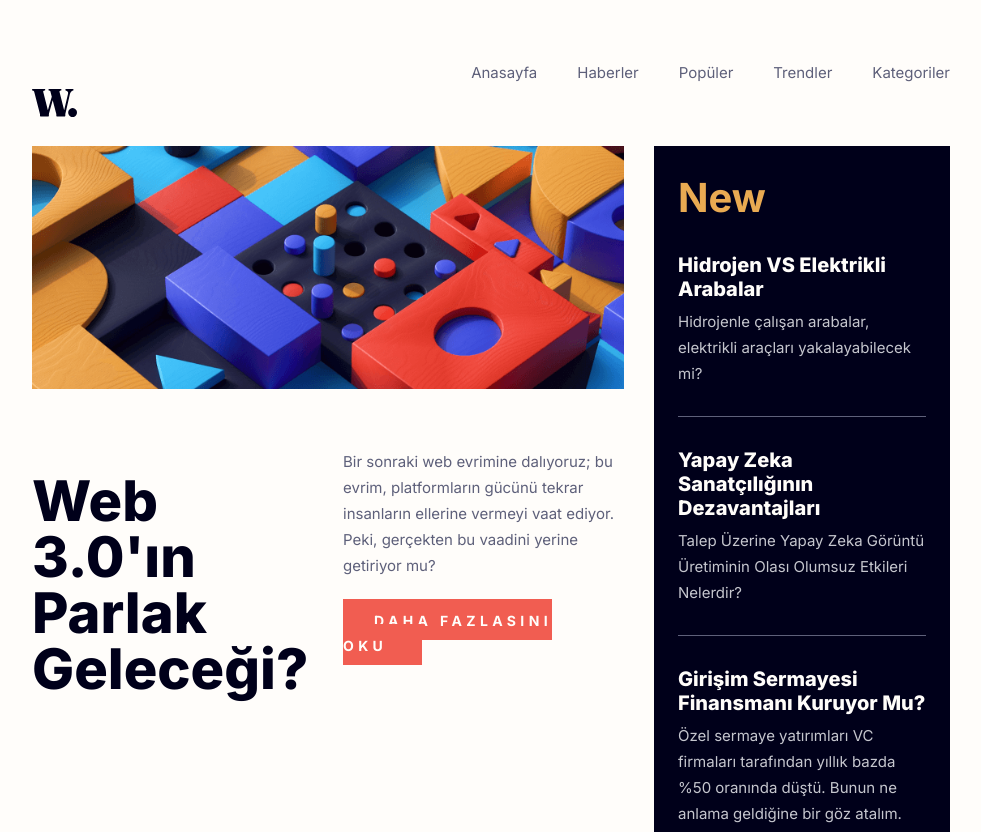
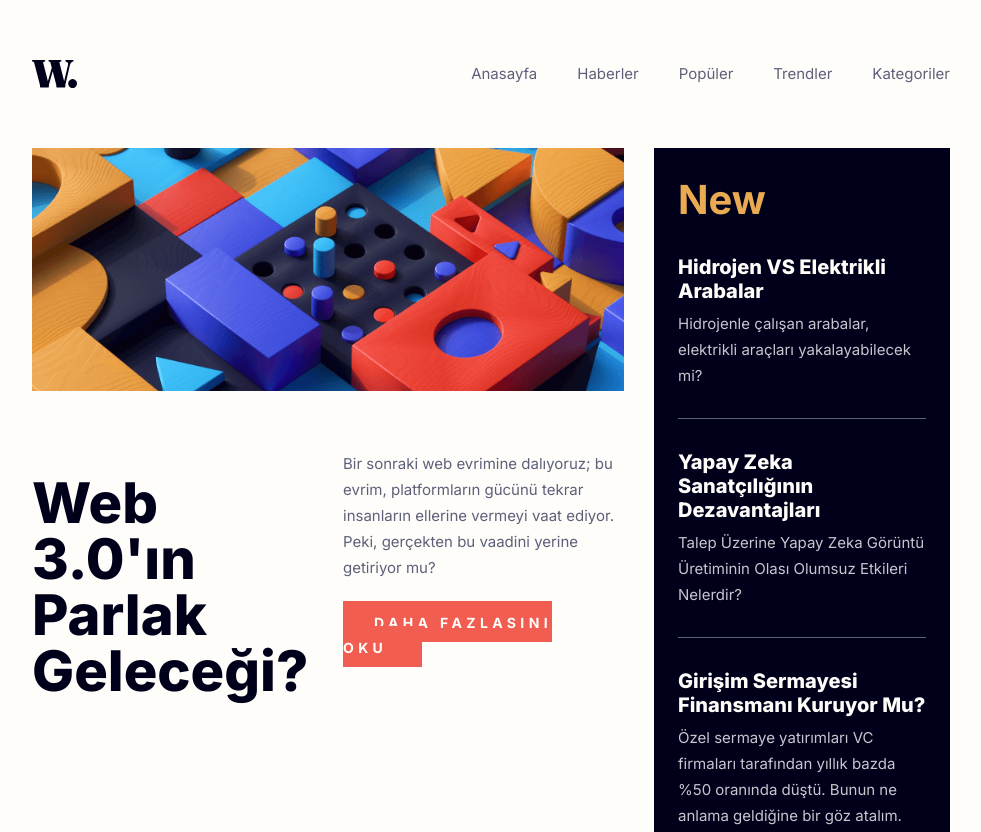
Before and after one commit to gayedinc/news-home-page, a plain HTML site: page index.html in a window 1280 px wide. Shown: the top 832 px of the page, without its empty margins (149-1130 px from the left). Drawn offline with Linux system fonts and the light colour scheme.

Commit message:
newshome page güncelleme

```diff
--- a/assets/css/news-homepage.css
+++ b/assets/css/news-homepage.css
@@ -76,6 +76,10 @@ html {
   align-items: center;
   position: relative;
   z-index: 10;
+}
+
+.header-logo {
+  margin-bottom: 60px;
 }
 
 .web-text {
```
